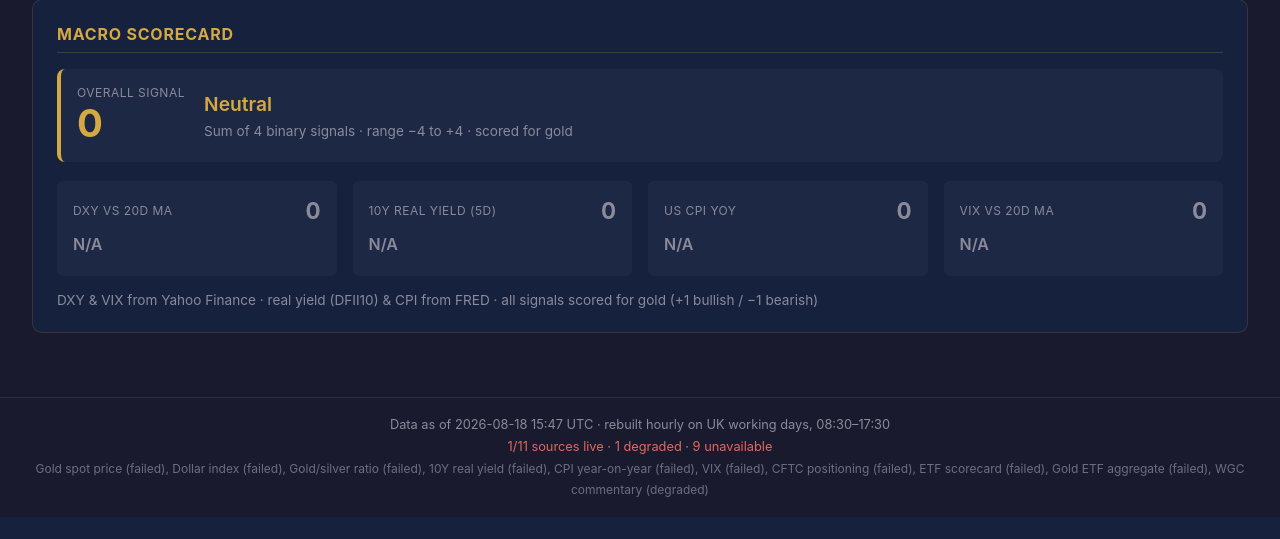
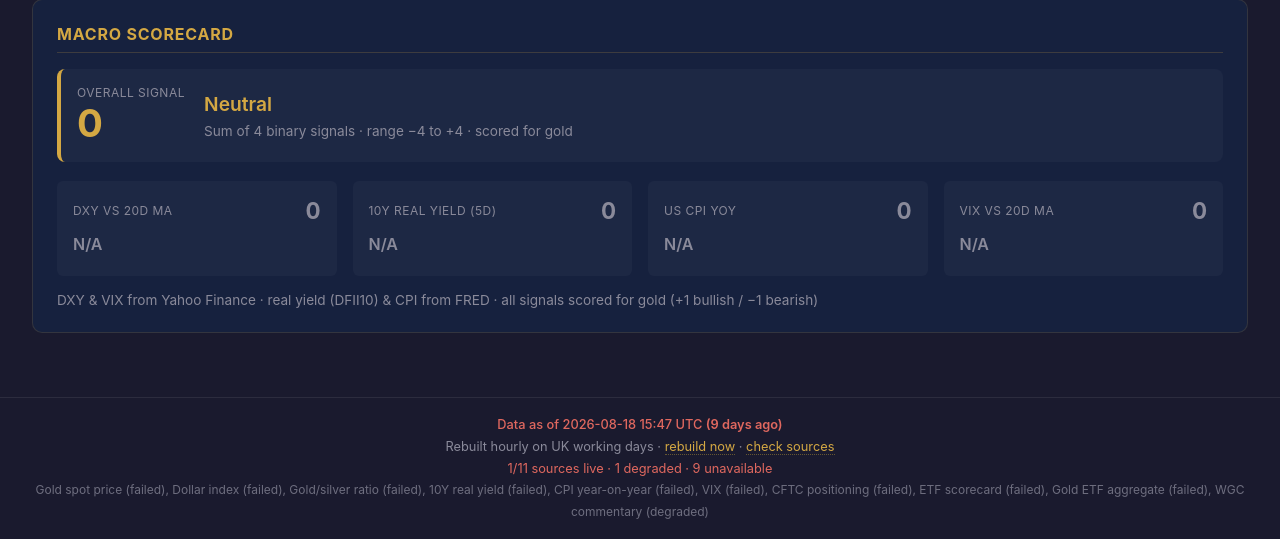
Before and after one commit to alanmurray180/ProjectMidas, a Flask app: page / in a window 1280 px wide. Shown: the part 1005-1544 px from the top of the page. Before the commit the page ends 1522 px from the top, so only its background shows below. Run offline with Flask 3, Linux system fonts and the light colour scheme; data that the repository does not hold is empty.

Commit message:
Show data age in the footer and pick up new builds automatically
The page carried a build timestamp but nothing drew the eye to it, so a
frozen dashboard looked the same as a current one — which is how the
two-day outage went unnoticed.

- Footer now states the age in words ("3 hours ago") and escalates its
  colour past 2 hours, then past 12. Escalation only applies inside the
  hours the schedule should be refreshing, asked in Europe/London so it
  holds across BST and GMT: a Monday-morning page is legitimately old,
  and colouring every weekend red only teaches you to ignore it.
- health.json now carries the build stamp, and an open page polls it
  every five minutes and reloads when a newer build has been published.
  No token, no writes — it only notices work that already happened.
- Footer links to the two workflows. A rebuild button in the page would
  need a GitHub token and the site is public, so this points at where
  "Run workflow" lives instead: one link to rebuild and publish, one to
  probe the upstreams without deploying.

Verified in Chromium against fixtures at 10 minutes, 3 hours and 15
hours old: all three escalation states render correctly, the age strings
read as intended, the health.json comparison fires, and the page logs no
errors. The London refresh window was checked against both BST and GMT
dates and opens at 08:00 and closes at 18:00 local in each.

Co-Authored-By: Claude Opus 5 <noreply@anthropic.com>
Claude-Session: https://claude.ai/code/session_016XqPBaL5ESdPheXxCYQtRy

```diff
--- a/scripts/build_static.py
+++ b/scripts/build_static.py
@@ -119,7 +119,9 @@ def main(argv: list[str] | None = None) -> int:
         context = build_context(period, links=STATIC_LINKS)
         rendered[filename] = render_context(context)
         if period == _HEALTH_PERIOD:
-            health = context["health"]
+            # Carries the build stamp so a page already open can poll this
+            # file, notice a newer build has been published, and reload.
+            health = dict(context["health"], generated_at=context["generated_at_iso"])
 
     assert health is not None, f"{_HEALTH_PERIOD} must be among {list(PAGES)}"
     report_health(health)
--- a/src/midas/app.py
+++ b/src/midas/app.py
@@ -16,6 +16,16 @@ app = Flask(__name__, template_folder="templates")
 # separate files, so the targets differ per rendering mode.
 SERVED_LINKS = {"30d": "/?range=30d", "12m": "/?range=12m"}
 STATIC_LINKS = {"30d": "./", "12m": "./12m.html"}
+
+# The published page is static, so it cannot rebuild itself — a button in
+# the page would need a GitHub token, and the site is public.  These link
+# to the workflows instead, where "Run workflow" is two clicks: one to
+# rebuild and publish, one to probe the upstreams without deploying.
+_ACTIONS = "https://github.com/alanmurray180/ProjectMidas/actions/workflows"
+WORKFLOW_LINKS = {
+    "rebuild": f"{_ACTIONS}/pages.yml",
+    "check_sources": f"{_ACTIONS}/health.yml",
+}
 
 # Maps the user-facing toggle value to parameters for each data source.
 _RANGE_PRESETS = {
@@ -513,11 +523,16 @@ def build_context(period: str = "30d", links: dict | None = None) -> dict:
         "aggregate": _fetch_gold_etf_aggregate(),
         "wgc": _fetch_wgc_commentary(),
     }
+    generated = datetime.now(timezone.utc)
     context.update(
         period=period,
         range_label=preset["label"],
         links=links or SERVED_LINKS,
-        generated_at=datetime.now(timezone.utc).strftime("%Y-%m-%d %H:%M UTC"),
+        workflows=WORKFLOW_LINKS,
+        generated_at=generated.strftime("%Y-%m-%d %H:%M UTC"),
+        # Machine-readable twin of generated_at.  The page has no server to
+        # ask how old it is, so it works its own age out from this.
+        generated_at_iso=generated.replace(microsecond=0).isoformat(),
         health=panel_health(context),
     )
     return context
--- a/src/midas/templates/dashboard.html
+++ b/src/midas/templates/dashboard.html
@@ -173,6 +173,25 @@
       font-size: 0.75rem;
       opacity: 0.75;
     }
+    footer a {
+      color: var(--gold);
+      text-decoration: none;
+      border-bottom: 1px dotted rgba(212, 175, 55, 0.4);
+    }
+    footer a:hover { border-bottom-style: solid; }
+    /* Age of the data.  Only escalated during the hours it should be
+       refreshing — a Monday morning page is legitimately old, and colouring
+       every weekend red just teaches you to ignore the warning. */
+    #age-line { font-weight: 500; }
+    .age-fresh { color: var(--text-muted); }
+    .age-stale {
+      color: var(--gold);
+    }
+    .age-very-stale {
+      color: #e0685f;
+    }
+    .age-stale #age-rel,
+    .age-very-stale #age-rel { font-weight: 600; }
   </style>
 </head>
 <body>
@@ -746,7 +765,14 @@
   </div>
 
   <footer>
-    Data as of {{ generated_at }} &middot; rebuilt hourly on UK working days, 08:30&ndash;17:30
+    <div id="age-line" class="age-fresh">
+      Data as of
+      <time id="build-time" datetime="{{ generated_at_iso }}">{{ generated_at }}</time>
+      <span id="age-rel"></span>
+    </div>
+    Rebuilt hourly on UK working days &middot;
+    <a href="{{ workflows.rebuild }}" target="_blank" rel="noopener">rebuild now</a> &middot;
+    <a href="{{ workflows.check_sources }}" target="_blank" rel="noopener">check sources</a>
     {% if health %}
       <br>
       <span class="{% if health.failed %}health-bad{% elif health.degraded %}health-warn{% else %}health-ok{% endif %}">
@@ -764,5 +790,89 @@
       {% endif %}
     {% endif %}
   </footer>
+
+  <script>
+  (function () {
+    "use strict";
+
+    var STALE_MINUTES = 120;        // ~2 missed hourly rebuilds
+    var VERY_STALE_MINUTES = 720;   // most of a working day
+    var POLL_MS = 5 * 60 * 1000;
+
+    var timeEl = document.getElementById("build-time");
+    var lineEl = document.getElementById("age-line");
+    var relEl = document.getElementById("age-rel");
+    if (!timeEl || !lineEl || !relEl) { return; }
+
+    var builtAt = new Date(timeEl.getAttribute("datetime"));
+    if (isNaN(builtAt.getTime())) { return; }
+
+    function describe(minutes) {
+      if (minutes < 2) { return "just now"; }
+      if (minutes < 60) { return minutes + " minutes ago"; }
+      var hours = Math.floor(minutes / 60);
+      if (hours < 24) {
+        return hours + (hours === 1 ? " hour ago" : " hours ago");
+      }
+      var days = Math.floor(hours / 24);
+      return days + (days === 1 ? " day ago" : " days ago");
+    }
+
+    // Is the schedule supposed to be refreshing right now? Asked in London
+    // time so it stays correct across BST and GMT without any date maths.
+    function inRefreshWindow() {
+      try {
+        var parts = new Intl.DateTimeFormat("en-GB", {
+          timeZone: "Europe/London",
+          weekday: "short",
+          hour: "2-digit",
+          hour12: false
+        }).formatToParts(new Date());
+        var got = {};
+        parts.forEach(function (p) { got[p.type] = p.value; });
+        var hour = parseInt(got.hour, 10) % 24;
+        var weekday = got.weekday;
+        var isWeekend = weekday === "Sat" || weekday === "Sun";
+        return !isWeekend && hour >= 8 && hour < 18;
+      } catch (err) {
+        return true;  // no timezone data: prefer warning over silence
+      }
+    }
+
+    function render() {
+      var minutes = Math.floor((Date.now() - builtAt.getTime()) / 60000);
+      if (minutes < 0) { minutes = 0; }
+      relEl.textContent = "(" + describe(minutes) + ")";
+
+      var cls = "age-fresh";
+      if (inRefreshWindow()) {
+        if (minutes >= VERY_STALE_MINUTES) {
+          cls = "age-very-stale";
+        } else if (minutes >= STALE_MINUTES) {
+          cls = "age-stale";
+        }
+      }
+      lineEl.className = cls;
+    }
+
+    // The page cannot rebuild itself, but it can notice when a rebuild has
+    // been published and pick it up without anyone hitting reload.
+    function pollForNewBuild() {
+      fetch("health.json?t=" + Date.now(), { cache: "no-store" })
+        .then(function (resp) { return resp.ok ? resp.json() : null; })
+        .then(function (data) {
+          if (data && data.generated_at &&
+              data.generated_at !== timeEl.getAttribute("datetime")) {
+            location.reload();
+          }
+        })
+        .catch(function () { /* offline, or served without health.json */ });
+    }
+
+    render();
+    setInterval(render, 60000);
+    setInterval(pollForNewBuild, POLL_MS);
+  })();
+  </script>
 </body>
 </html>
```
